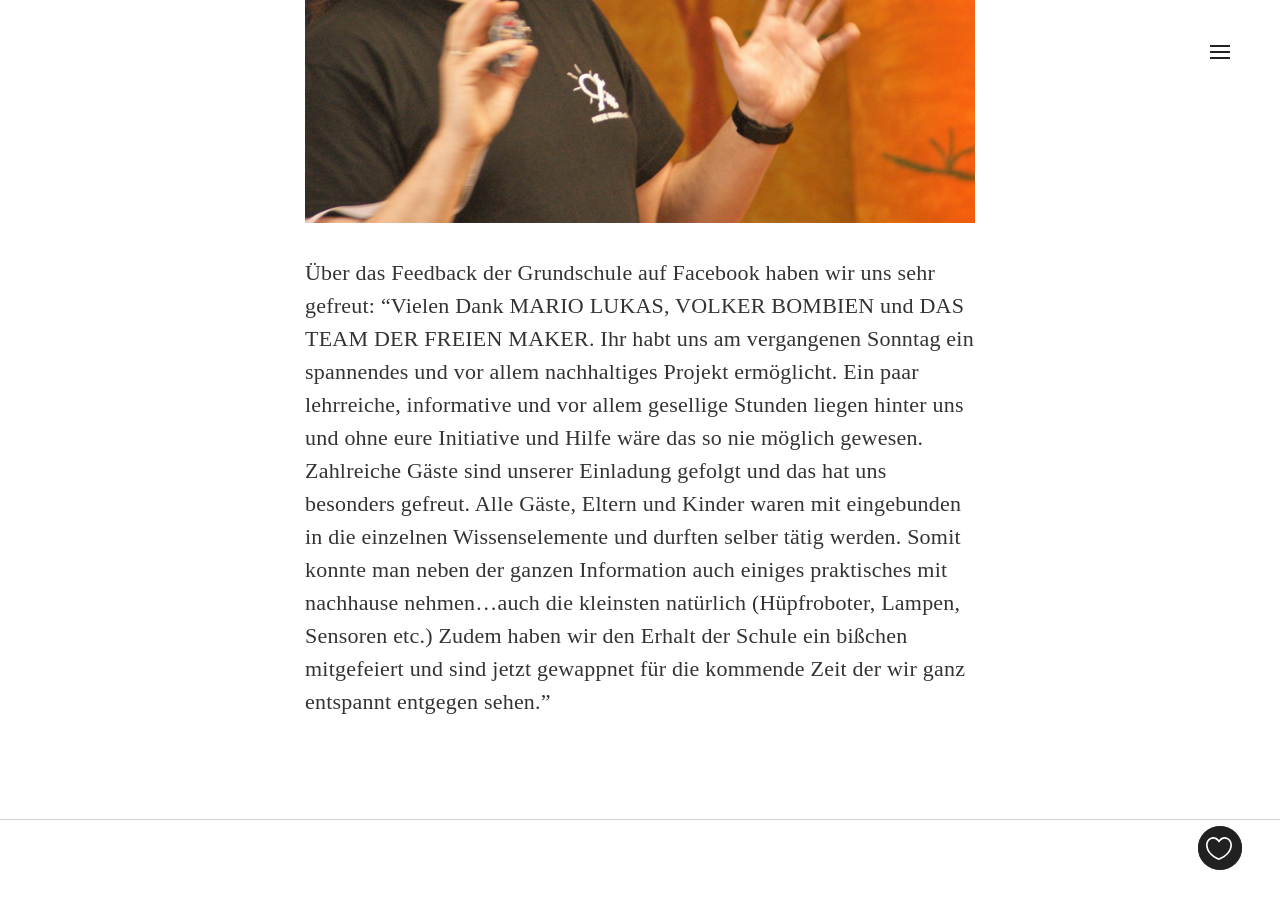
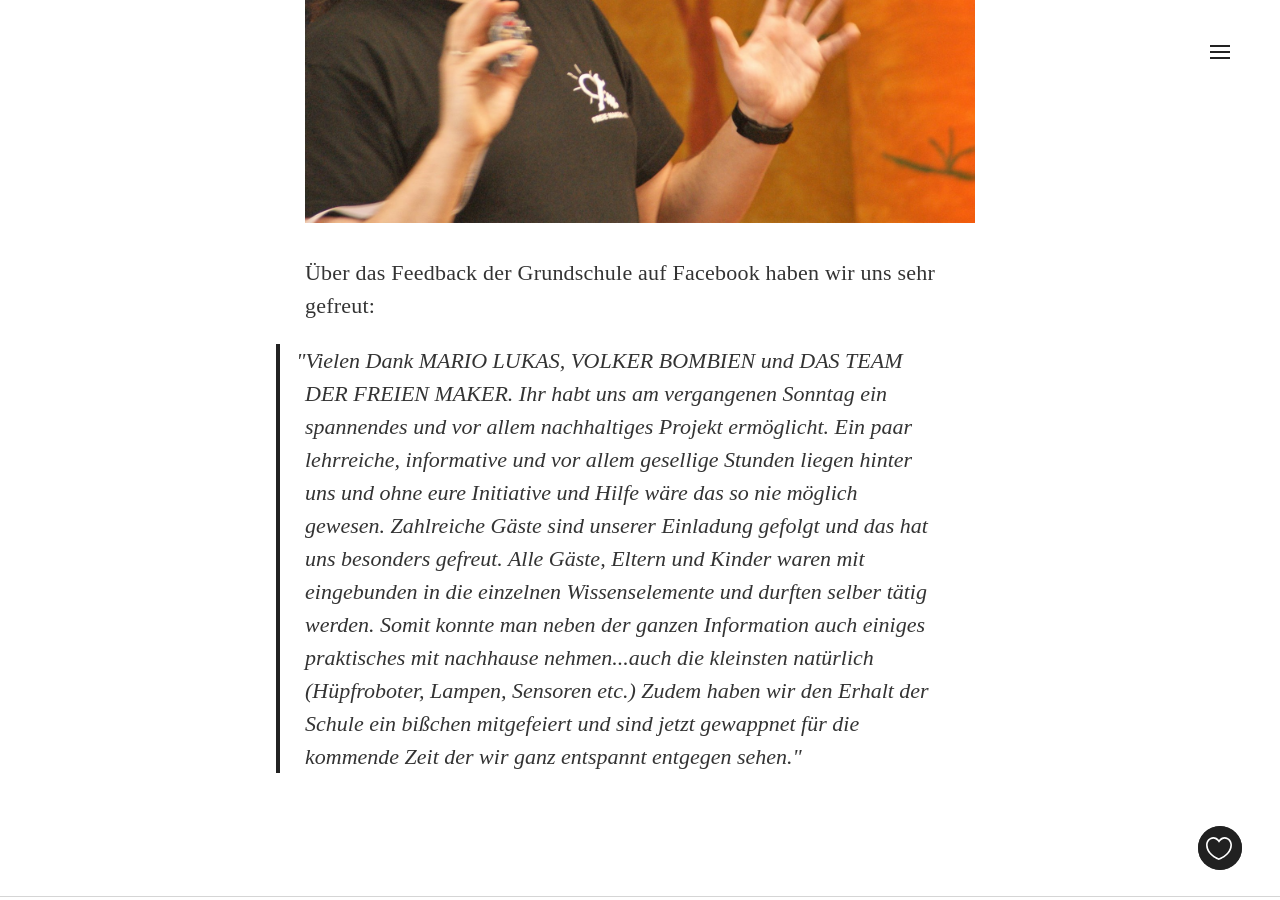
Before and after one commit to FreieMaker/FreieMaker.github.io, a Jekyll site: the page built from _posts/2017-12-07-GrundschuleKarlshausen.markdown, in a window 1280 px wide and 900 px high, scrolled down 1295 px. Built offline with Jekyll 4.4.1, drawn with Linux system fonts in a browser that asks for light colours; nearby versions of some CDN libraries; some web fonts are replaced.

Commit message:
Block quote

```diff
--- a/_posts/2017-12-07-GrundschuleKarlshausen.markdown
+++ b/_posts/2017-12-07-GrundschuleKarlshausen.markdown
@@ -23,4 +23,4 @@ Vielen Dank nochmal an alle Helfer und Sponsoren!
 <div class="img img--fullContainer img--14xLeading" style="background-image: url({{ site.baseurl_posts_img }}karlshausen2.jpg);"></div>
 
 Über das Feedback der Grundschule auf Facebook haben wir uns sehr gefreut:
-"Vielen Dank MARIO LUKAS, VOLKER BOMBIEN und DAS TEAM DER FREIEN MAKER. Ihr habt uns am vergangenen Sonntag ein spannendes und vor allem nachhaltiges Projekt ermöglicht. Ein paar lehrreiche, informative und vor allem gesellige Stunden liegen hinter uns und ohne eure Initiative und Hilfe wäre das so nie möglich gewesen. Zahlreiche Gäste sind unserer Einladung gefolgt und das hat uns besonders gefreut. Alle Gäste, Eltern und Kinder waren mit eingebunden in die einzelnen Wissenselemente und durften selber tätig werden. Somit konnte man neben der ganzen Information auch einiges praktisches mit nachhause nehmen...auch die kleinsten natürlich (Hüpfroboter, Lampen, Sensoren etc.) Zudem haben wir den Erhalt der Schule ein bißchen mitgefeiert und sind jetzt gewappnet für die kommende Zeit der wir ganz entspannt entgegen sehen."
+<blockquote class="u--startsWithDoubleQuote">"Vielen Dank MARIO LUKAS, VOLKER BOMBIEN und DAS TEAM DER FREIEN MAKER. Ihr habt uns am vergangenen Sonntag ein spannendes und vor allem nachhaltiges Projekt ermöglicht. Ein paar lehrreiche, informative und vor allem gesellige Stunden liegen hinter uns und ohne eure Initiative und Hilfe wäre das so nie möglich gewesen. Zahlreiche Gäste sind unserer Einladung gefolgt und das hat uns besonders gefreut. Alle Gäste, Eltern und Kinder waren mit eingebunden in die einzelnen Wissenselemente und durften selber tätig werden. Somit konnte man neben der ganzen Information auch einiges praktisches mit nachhause nehmen...auch die kleinsten natürlich (Hüpfroboter, Lampen, Sensoren etc.) Zudem haben wir den Erhalt der Schule ein bißchen mitgefeiert und sind jetzt gewappnet für die kommende Zeit der wir ganz entspannt entgegen sehen."</blockquote>
```
